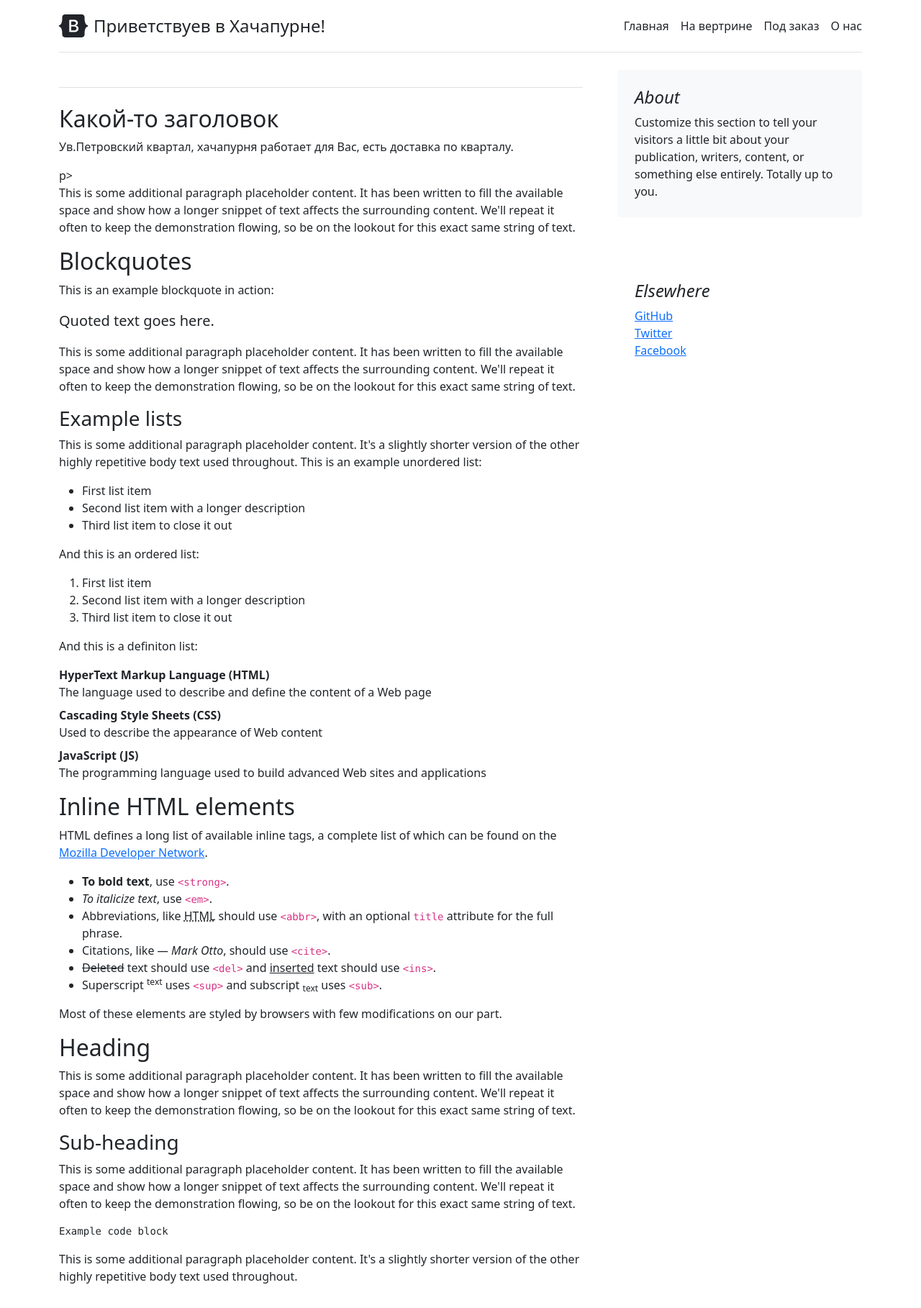
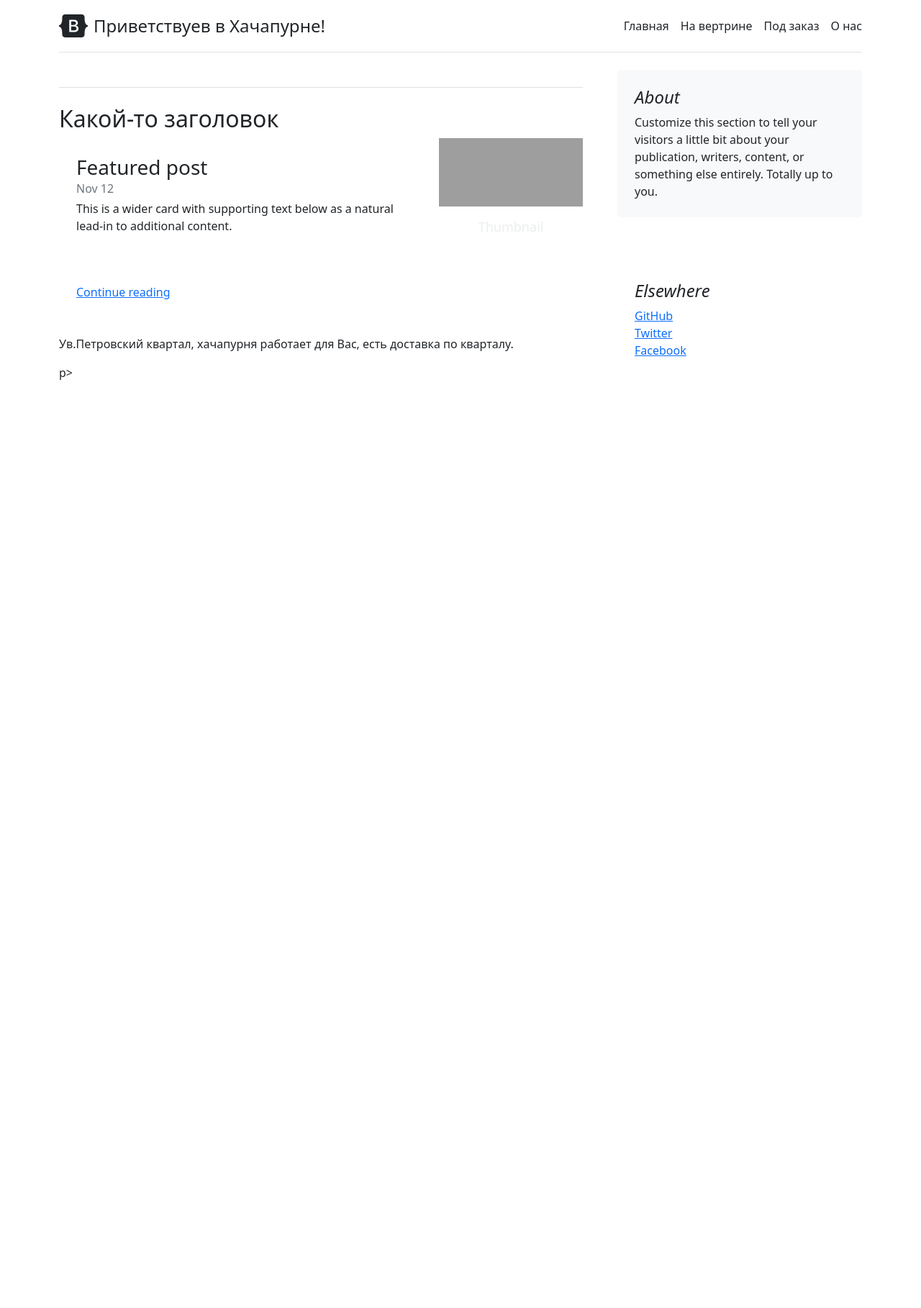
Before and after one commit to shoblin/Shop_site, a Flask app: page / in a window 1280 px wide. Shown: the whole page at 72% size. After the commit the page ends 528 px from the top, so only its background shows below. Run offline with Flask 2, Linux system fonts and the light colour scheme; grey boxes are pictures that could not be loaded.

Commit message:
Put some tamplates from bootstrap

```diff
--- a/app/templates/base.html
+++ b/app/templates/base.html
@@ -79,9 +79,14 @@
           </nav>
 
         </div>
-
-        {% block content %}{% endblock %}
-
+        <div class="row g-5">
+            <div class="col-md-8">
+            {% block content %}{% endblock %}
+            </div>
+            <div class="col-md-4">
+                {% block leftcol %}{% endblock %}
+            </div>
+        </div>
     </div>
 </body>
 </html>
--- a/app/templates/index.html
+++ b/app/templates/index.html
@@ -1,8 +1,7 @@
 {% extends "base.html" %}
 
 {% block content %}
-    <div class="row g-5">
-    <div class="col-md-8">
+
       <h3 class="pb-4 mb-4 fst-italic border-bottom">
 
       </h3>
@@ -10,60 +9,29 @@
       <article class="blog-post">
         <h2 class="blog-post-title">{{post['title']}}</h2>
 
+        <div class="row g-0  flex-md-row mb-4  h-md-250 position-relative">
+          <div class="col p-4 d-flex flex-column position-static">
+            <h3 class="mb-0">Featured post</h3>
+            <div class="mb-1 text-muted">Nov 12</div>
+            <p class="card-text mb-auto">This is a wider card with supporting text below as a natural lead-in to additional content.</p>
+            <a href="#" class="stretched-link">Continue reading</a>
+          </div>
+        <div class="col-auto d-none d-lg-block">
+          <svg class="bd-placeholder-img" width="200" height="250" xmlns="http://www.w3.org/2000/svg" role="img" aria-label="Placeholder: Thumbnail" preserveAspectRatio="xMidYMid slice" focusable="false">
+            <title>Placeholder</title><image x="0" y="0" width="275" height="95" xlink:href="img/logo.jpg" /><text x="50%" y="50%" fill="#eceeef" dy=".3em">Thumbnail</text>
+          </svg>
+
+        </div>
+      </div>
         <p> Ув.Петровский квартал, хачапурня работает для Вас, есть доставка по кварталу.</p>p>
 
 
-        <p>This is some additional paragraph placeholder content. It has been written to fill the available space and show how a longer snippet of text affects the surrounding content. We'll repeat it often to keep the demonstration flowing, so be on the lookout for this exact same string of text.</p>
-        <h2>Blockquotes</h2>
-        <p>This is an example blockquote in action:</p>
-        <blockquote class="blockquote">
-          <p>Quoted text goes here.</p>
-        </blockquote>
-        <p>This is some additional paragraph placeholder content. It has been written to fill the available space and show how a longer snippet of text affects the surrounding content. We'll repeat it often to keep the demonstration flowing, so be on the lookout for this exact same string of text.</p>
-        <h3>Example lists</h3>
-        <p>This is some additional paragraph placeholder content. It's a slightly shorter version of the other highly repetitive body text used throughout. This is an example unordered list:</p>
-        <ul>
-          <li>First list item</li>
-          <li>Second list item with a longer description</li>
-          <li>Third list item to close it out</li>
-        </ul>
-        <p>And this is an ordered list:</p>
-        <ol>
-          <li>First list item</li>
-          <li>Second list item with a longer description</li>
-          <li>Third list item to close it out</li>
-        </ol>
-        <p>And this is a definiton list:</p>
-        <dl>
-          <dt>HyperText Markup Language (HTML)</dt>
-          <dd>The language used to describe and define the content of a Web page</dd>
-          <dt>Cascading Style Sheets (CSS)</dt>
-          <dd>Used to describe the appearance of Web content</dd>
-          <dt>JavaScript (JS)</dt>
-          <dd>The programming language used to build advanced Web sites and applications</dd>
-        </dl>
-        <h2>Inline HTML elements</h2>
-        <p>HTML defines a long list of available inline tags, a complete list of which can be found on the <a href="https://developer.mozilla.org/en-US/docs/Web/HTML/Element">Mozilla Developer Network</a>.</p>
-        <ul>
-          <li><strong>To bold text</strong>, use <code class="language-plaintext highlighter-rouge">&lt;strong&gt;</code>.</li>
-          <li><em>To italicize text</em>, use <code class="language-plaintext highlighter-rouge">&lt;em&gt;</code>.</li>
-          <li>Abbreviations, like <abbr title="HyperText Markup Langage">HTML</abbr> should use <code class="language-plaintext highlighter-rouge">&lt;abbr&gt;</code>, with an optional <code class="language-plaintext highlighter-rouge">title</code> attribute for the full phrase.</li>
-          <li>Citations, like <cite>— Mark Otto</cite>, should use <code class="language-plaintext highlighter-rouge">&lt;cite&gt;</code>.</li>
-          <li><del>Deleted</del> text should use <code class="language-plaintext highlighter-rouge">&lt;del&gt;</code> and <ins>inserted</ins> text should use <code class="language-plaintext highlighter-rouge">&lt;ins&gt;</code>.</li>
-          <li>Superscript <sup>text</sup> uses <code class="language-plaintext highlighter-rouge">&lt;sup&gt;</code> and subscript <sub>text</sub> uses <code class="language-plaintext highlighter-rouge">&lt;sub&gt;</code>.</li>
-        </ul>
-        <p>Most of these elements are styled by browsers with few modifications on our part.</p>
-        <h2>Heading</h2>
-        <p>This is some additional paragraph placeholder content. It has been written to fill the available space and show how a longer snippet of text affects the surrounding content. We'll repeat it often to keep the demonstration flowing, so be on the lookout for this exact same string of text.</p>
-        <h3>Sub-heading</h3>
-        <p>This is some additional paragraph placeholder content. It has been written to fill the available space and show how a longer snippet of text affects the surrounding content. We'll repeat it often to keep the demonstration flowing, so be on the lookout for this exact same string of text.</p>
-        <pre><code>Example code block</code></pre>
-        <p>This is some additional paragraph placeholder content. It's a slightly shorter version of the other highly repetitive body text used throughout.</p>
+
       </article>
 
-    </div>
+{% endblock %}
 
-    <div class="col-md-4">
+{% block leftcol %}
       <div class="position-sticky" style="top: 2rem;">
         <div class="p-4 mb-3 bg-light rounded">
           <h4 class="fst-italic">About</h4>
@@ -84,6 +52,5 @@
           </ol>
         </div>
       </div>
-    </div>
-  </div>
+
 {% endblock %}
```
